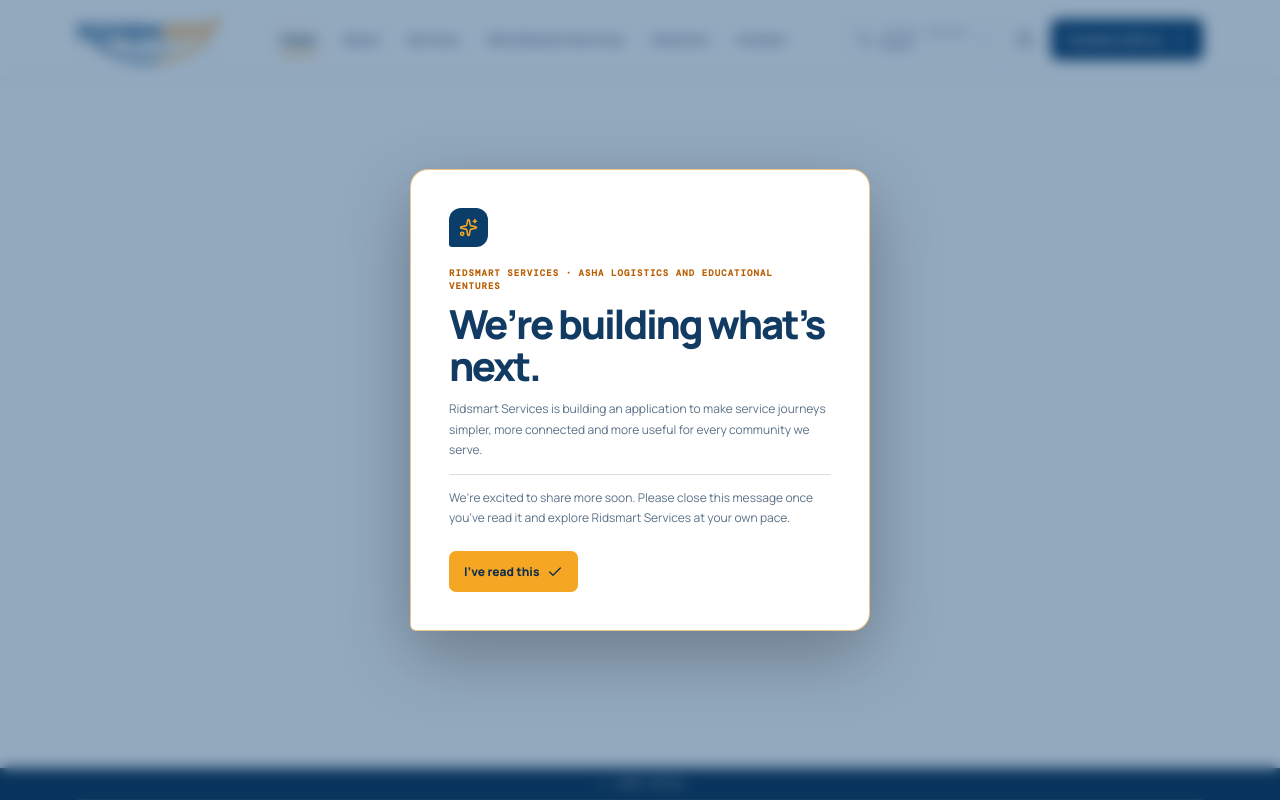
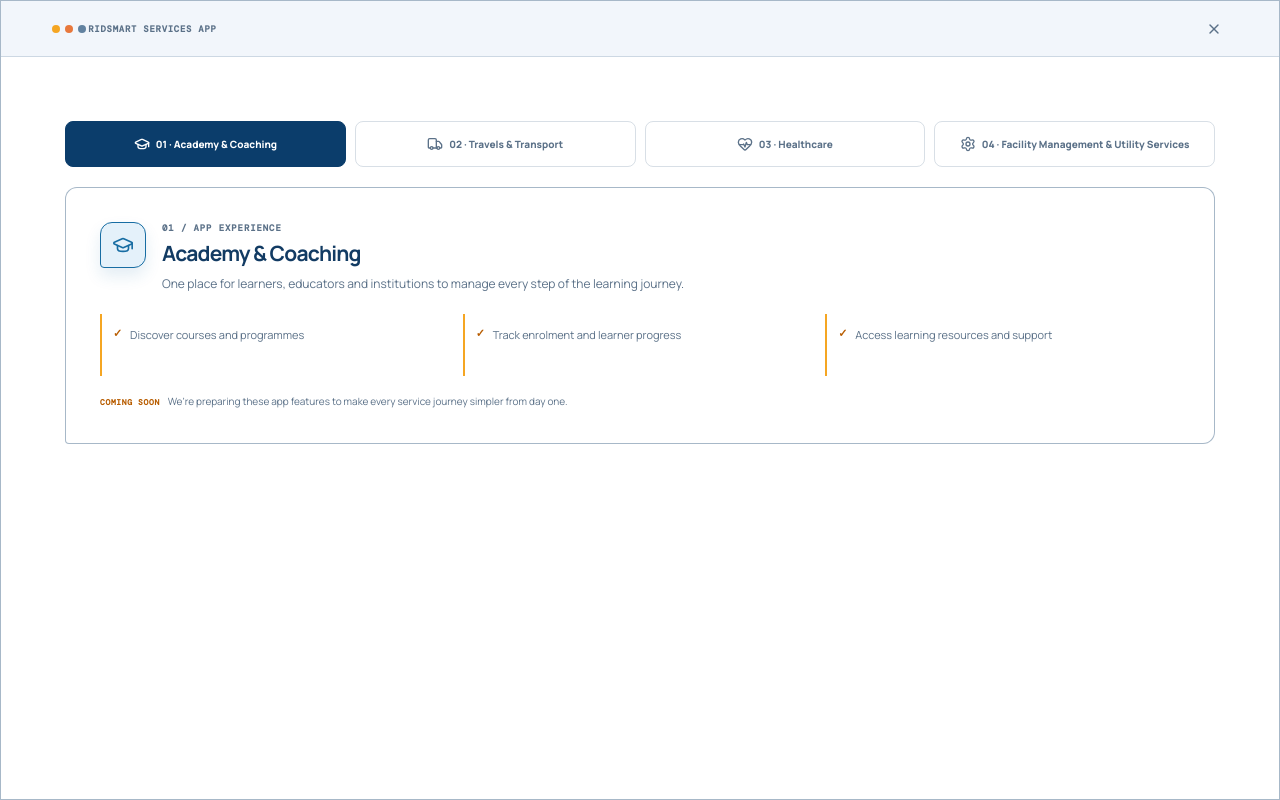
Before and after one commit to DevPriyanshu/alevgroups-website, a React (Vite) app: page /ridsmart-services-app/academy-coaching in a window 1280 px wide. Before the commit this address led to /home. Built offline with nearby package versions, Linux system fonts and the light colour scheme; a web font is replaced by a local one.

Commit message:
added url for all services

```diff
--- a/src/App.css
+++ b/src/App.css
@@ -499,6 +499,10 @@
 .page-stage.app-window-open {
   overflow: hidden;
 }
+.app-shell.app-window-open .site-header,
+.app-shell.app-window-open .site-footer {
+  display: none;
+}
 .page-grid {
   position: absolute;
   inset: 0;
@@ -1229,13 +1233,18 @@
 }
 .service-app-window.is-maximized {
   position: fixed;
-  z-index: 70;
-  inset: 16px clamp(8px, 2vw, 24px) clamp(8px, 2vw, 24px);
+  z-index: 100;
+  inset: 0;
   display: flex;
   flex-direction: column;
-  max-height: calc(100dvh - clamp(16px, 4vw, 48px));
-  border-radius: 16px 16px 16px 5px;
+  max-height: 100dvh;
+  border-radius: 0;
   box-shadow: 0 24px 70px rgba(0, 0, 0, 0.32);
+}
+.service-app-window.is-maximized .service-app-window-bar {
+  flex: 0 0 auto;
+  min-height: 56px;
+  padding-inline: clamp(16px, 4vw, 52px);
 }
 .service-app-window.is-maximized .service-app-showcase-content {
   overflow: auto;
@@ -1329,6 +1338,23 @@
   color: var(--accent);
   content: "✓";
   font-weight: 900;
+}
+.service-app-coming-soon {
+  display: flex;
+  align-items: baseline;
+  gap: 8px;
+  grid-column: 1 / -1;
+  margin: 4px 0 0;
+  color: var(--muted);
+  font-size: 10px;
+  line-height: 1.5;
+}
+.service-app-coming-soon strong {
+  flex: 0 0 auto;
+  color: var(--accent);
+  font: 800 8px/1 "DM Mono", monospace;
+  letter-spacing: 0.08em;
+  text-transform: uppercase;
 }
 .service-team-cta {
   display: flex;
@@ -1791,6 +1817,13 @@
   .service-app-tabs {
     grid-template-columns: repeat(2, 1fr);
   }
+  .service-app-window.is-maximized .service-app-showcase-content {
+    padding: clamp(22px, 5vw, 40px);
+  }
+  .service-app-window.is-maximized .service-app-panel {
+    max-width: 760px;
+    margin-inline: auto;
+  }
   .page-corner-cta {
     position: static;
     margin-top: 25px;
@@ -1975,7 +2008,7 @@
     width: 100%;
   }
   .service-app-window.is-maximized {
-    inset: 16px 0 0;
+    inset: 0;
     border-radius: 0;
   }
   .service-app-window.is-maximized .service-app-showcase-content {
@@ -2005,6 +2038,11 @@
     min-height: 0;
     padding-block: 10px;
   }
+  .service-app-coming-soon {
+    align-items: flex-start;
+    flex-direction: column;
+    gap: 5px;
+  }
   .service-team-cta {
     align-items: stretch;
     flex-direction: column;
--- a/src/App.tsx
+++ b/src/App.tsx
@@ -28,7 +28,7 @@
 import Home from "./component/Home";
 import About from "./component/About";
 import Solutions from "./component/Solutions";
-import Verticals from "./component/Verticals";
+import Verticals, { Applications } from "./component/Verticals";
 import WhyAlev from "./component/WhyAlev";
 import Contact from "./component/Contact";
 import type { Page } from "./type/Page";
@@ -427,6 +427,10 @@
           <Route path="/home" element={<RoutedPage Component={Home} />} />
           <Route path="/about" element={<RoutedPage Component={About} />} />
           <Route path="/services" element={<RoutedPage Component={Verticals} />} />
+          <Route path="/ridsmart-services-app" element={<Navigate to="/ridsmart-services-app/academy-coaching" replace />} />
+          <Route path="/ridsmart-services-app/:service" element={<Applications />} />
+          <Route path="/applications" element={<Navigate to="/ridsmart-services-app" replace />} />
+          <Route path="/applications/*" element={<Navigate to="/ridsmart-services-app" replace />} />
           <Route path="/why-alevgroupss" element={<RoutedPage Component={WhyAlev} />} />
           <Route path="/solutions" element={<RoutedPage Component={Solutions} />} />
           <Route path="/contact" element={<Contact />} />
--- a/src/component/Verticals.tsx
+++ b/src/component/Verticals.tsx
@@ -4,11 +4,12 @@
   HeartPulse,
   GraduationCap,
   Maximize2,
-  Minimize2,
   Truck,
+  X,
 } from "lucide-react";
 import type { LucideIcon } from "lucide-react";
 import { useEffect, useRef, useState } from "react";
+import { useNavigate, useParams } from "react-router-dom";
 import "../App.css";
 import type { Page } from "../type/Page";
 
@@ -20,6 +21,7 @@
   detail: string;
   appSummary: string;
   appFeatures: string[];
+  slug: string;
   appUrl?: string;
 };
 
@@ -27,6 +29,7 @@
   {
     icon: GraduationCap,
     number: "01",
+    slug: "academy-coaching",
     title: "Academy & Coaching",
     text: "Learning ecosystems that help institutions and individuals move forward with clarity.",
     detail:
@@ -37,6 +40,7 @@
   {
     icon: Truck,
     number: "02",
+    slug: "travels-transport",
     title: "Travels & Transport",
     text: "Connected movement for people, goods and businesses across local and wider networks.",
     detail:
@@ -47,6 +51,7 @@
   {
     icon: HeartPulse,
     number: "03",
+    slug: "healthcare",
     title: "Healthcare",
     text: "Patient-centred healthcare support enabled by dependable diagnostic and care networks.",
     detail:
@@ -57,6 +62,7 @@
   {
     icon: Settings,
     number: "04",
+    slug: "facility-management",
     title: "Facility Management & Utility Services",
     text: "Practical on-ground support that keeps residential and commercial spaces running smoothly.",
     detail:
@@ -67,10 +73,9 @@
 ];
 
 function Verticals({ go }: { go: (page: Page) => () => void }) {
+  const navigate = useNavigate();
   const [selectedServiceNumber, setSelectedServiceNumber] = useState(services[0].number);
-  const [isAppShowcaseHighlighted, setIsAppShowcaseHighlighted] = useState(false);
   const [appWindowState, setAppWindowState] = useState<"normal" | "minimized" | "maximized">("normal");
-  const appShowcaseRef = useRef<HTMLElement>(null);
   const appWindowRef = useRef<HTMLDivElement>(null);
   const selectedService = services.find(({ number }) => number === selectedServiceNumber) ?? services[0];
   const SelectedIcon = selectedService.icon;
@@ -90,25 +95,19 @@
     if (appWindowState !== "maximized") return;
 
     const pageStage = document.querySelector(".page-stage");
+    const appShell = document.querySelector(".app-shell");
     pageStage?.classList.add("app-window-open");
-    return () => pageStage?.classList.remove("app-window-open");
+    appShell?.classList.add("app-window-open");
+    return () => {
+      pageStage?.classList.remove("app-window-open");
+      appShell?.classList.remove("app-window-open");
+    };
   }, [appWindowState]);
 
-  const showAppExperience = (serviceNumber: string) => () => {
-    setSelectedServiceNumber(serviceNumber);
-    setIsAppShowcaseHighlighted(false);
-    window.requestAnimationFrame(() => setIsAppShowcaseHighlighted(true));
-    appShowcaseRef.current?.scrollIntoView({ behavior: "smooth", block: "center" });
+  const toggleAppWindowSize = () => {
+    navigate(`/ridsmart-services-app/${selectedService.slug}`);
   };
-  const toggleAppWindowSize = () => {
-    if (appWindowState === "maximized") {
-      setAppWindowState("normal");
-      return;
-    }
-
-    setAppWindowState("maximized");
-    window.requestAnimationFrame(() => appWindowRef.current?.focus());
-  };
+  const exitApp = () => setAppWindowState("normal");
 
   return (
     <div className="content-page verticals-page page-enter">
@@ -138,7 +137,7 @@
         operating mindset.
       </p>
       <div className="service-list">
-        {services.map(({ icon: Icon, number, title, text, detail, appUrl }) => (
+        {services.map(({ icon: Icon, number, title, text, detail, appUrl, slug }) => (
           <article
             className={`service-card${selectedServiceNumber === number ? " is-selected" : ""}`}
             key={title}
@@ -148,7 +147,7 @@
                 <ServiceCardContent Icon={Icon} number={number} title={title} text={text} detail={detail} live />
               </a>
             ) : (
-              <button className="service-card-link" type="button" onClick={showAppExperience(number)}>
+              <button className="service-card-link" type="button" onClick={() => navigate(`/ridsmart-services-app/${slug}`)}>
                 <ServiceCardContent Icon={Icon} number={number} title={title} text={text} detail={detail} />
               </button>
             )}
@@ -157,8 +156,7 @@
       </div>
       <section
         aria-labelledby="app-experience-title"
-        className={`service-app-showcase${isAppShowcaseHighlighted ? " service-app-showcase-highlighted" : ""}`}
-        ref={appShowcaseRef}
+        className="service-app-showcase"
       >
         <div className={`service-app-window is-${appWindowState}`} ref={appWindowRef} tabIndex={-1}>
           <header className="service-app-window-bar">
@@ -171,18 +169,22 @@
                   <Minus size={15} aria-hidden="true" />
                 </button>
               )} */}
-              {appWindowState === "minimized" ? (
+              {appWindowState === "maximized" ? (
+                <button aria-label="Exit application" data-tooltip="Exit app" onClick={exitApp} type="button">
+                  <X size={16} aria-hidden="true" />
+                </button>
+              ) : appWindowState === "minimized" ? (
                 <button aria-label="Restore application window" data-tooltip="Restore" onClick={() => setAppWindowState("normal")} type="button">
                   <Maximize2 size={14} aria-hidden="true" />
                 </button>
               ) : (
                 <button
-                  aria-label={appWindowState === "maximized" ? "Restore application window" : "Maximize application window"}
-                  data-tooltip={appWindowState === "maximized" ? "Restore" : "Expand"}
+                  aria-label="Open application in full screen"
+                  data-tooltip="Open full screen"
                   onClick={toggleAppWindowSize}
                   type="button"
                 >
-                  {appWindowState === "maximized" ? <Minimize2 size={14} aria-hidden="true" /> : <Maximize2 size={14} aria-hidden="true" />}
+                  <Maximize2 size={14} aria-hidden="true" />
                 </button>
               )}
             </div>
@@ -278,4 +280,71 @@
   );
 }
 
+export function Applications() {
+  const navigate = useNavigate();
+  const { service: serviceSlug } = useParams();
+  const selectedService = services.find(({ slug }) => slug === serviceSlug) ?? services[0];
+  const SelectedIcon = selectedService.icon;
+
+  useEffect(() => {
+    const pageStage = document.querySelector(".page-stage");
+    const appShell = document.querySelector(".app-shell");
+    pageStage?.classList.add("app-window-open");
+    appShell?.classList.add("app-window-open");
+    return () => {
+      pageStage?.classList.remove("app-window-open");
+      appShell?.classList.remove("app-window-open");
+    };
+  }, []);
+
+  return (
+    <main className="applications-page">
+      <section className="service-app-window is-maximized" aria-label="Ridsmart Services application">
+        <header className="service-app-window-bar">
+          <div className="service-app-window-title">
+            <span aria-hidden="true" /> <span>Ridsmart Services app</span>
+          </div>
+          <div className="service-app-window-controls">
+            <button aria-label="Exit application" data-tooltip="Exit app" onClick={() => navigate("/services")} type="button">
+              <X size={16} aria-hidden="true" />
+            </button>
+          </div>
+        </header>
+        <div className="service-app-showcase-content">
+          <nav className="service-app-tabs" aria-label="Service applications">
+            {services.map(({ icon: Icon, number, slug, title }) => (
+              <button
+                aria-current={selectedService.slug === slug ? "page" : undefined}
+                className={selectedService.slug === slug ? "active" : ""}
+                key={slug}
+                onClick={() => navigate(`/ridsmart-services-app/${slug}`)}
+                type="button"
+              >
+                <Icon size={16} aria-hidden="true" /> {number} · {title}
+              </button>
+            ))}
+          </nav>
+          <article className="service-app-panel">
+            <span className={`service-icon service-icon-${selectedService.number}`}>
+              <SelectedIcon size={22} strokeWidth={1.8} />
+            </span>
+            <div>
+              <p className="service-app-eyebrow">{selectedService.number} / APP EXPERIENCE</p>
+              <h3>{selectedService.title}</h3>
+              <p>{selectedService.appSummary}</p>
+            </div>
+            <ul>
+              {selectedService.appFeatures.map((feature) => <li key={feature}>{feature}</li>)}
+            </ul>
+            <p className="service-app-coming-soon">
+              <strong>Coming soon</strong>
+              We’re preparing these app features to make every service journey simpler from day one.
+            </p>
+          </article>
+        </div>
+      </section>
+    </main>
+  );
+}
+
 export default Verticals;
```
